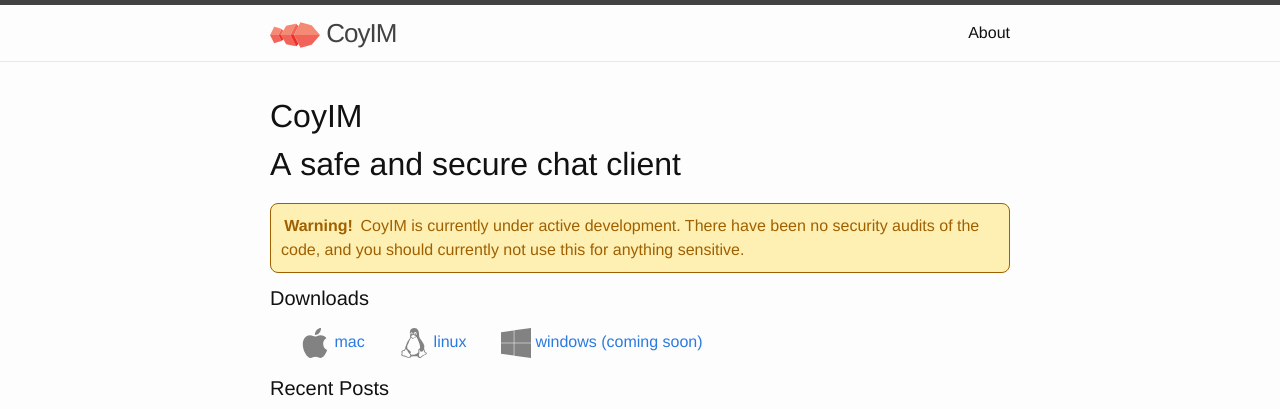
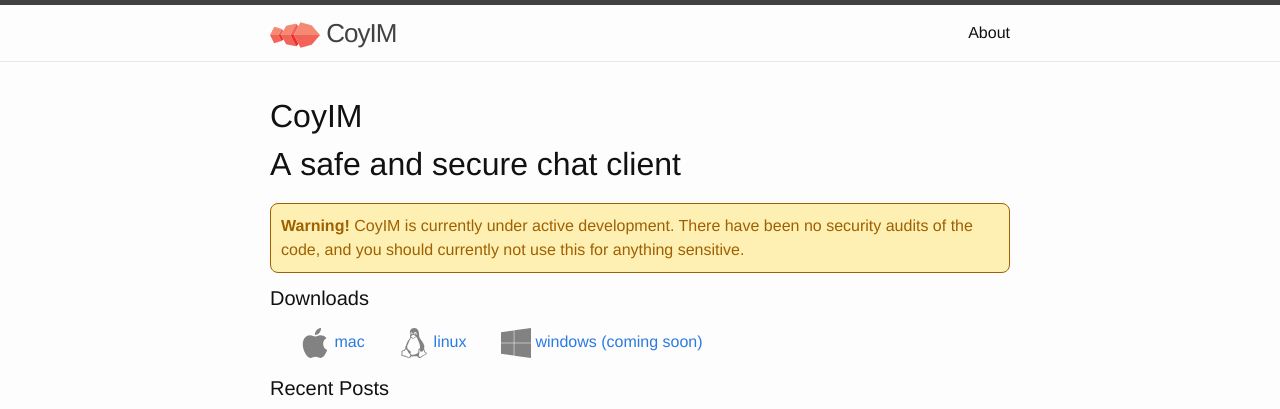
Before and after one commit to coyim/coyim-page, a Jekyll site: the page built from index.html, in a window 1280 px wide. Shown: the top 409 px of the page. Built offline with Jekyll 4.4.1, drawn with Linux system fonts in a browser that asks for light colours.

Commit message:
remove unnecessary css

```diff
--- a/_sass/_base.scss
+++ b/_sass/_base.scss
@@ -244,11 +244,6 @@
 }
 .warning:before {
     font-weight: bold;
-    margin-right:.2em;
-    text-align:center;
-    font-variant:normal;
-    text-transform:none;
-    line-height:1em;
-    margin-left:.2em;
+    margin:.2em 0;
     content:'Warning!';
 }
```
